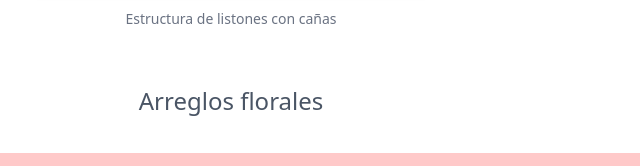
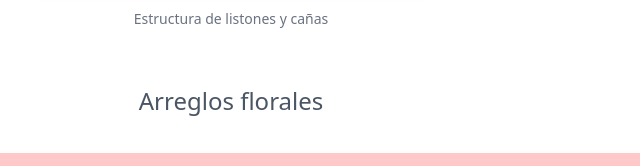
Before and after one commit to lafloradora/lafloradora.github.io, a website built with Parcel: page pages/proyectos.html in a window 1280 px wide. Shown: the part 3431-3597 px from the top of the page, 409-1049 px from the left. Built offline with nearby package versions, Linux system fonts and the light colour scheme.

Commit message:
fix: update image caption in proyectos.html for improved clarity

```diff
--- a/pages/proyectos.html
+++ b/pages/proyectos.html
@@ -118,7 +118,7 @@
           <div class="flex flex-col items-center">
             <img src="/images/image-proyectos/instalaciones/instalacion_05_listones.jpg" alt="Listones con cañas"
               class="w-full h-70 object-cover rounded-lg shadow mb-2" />
-            <h3 class="text-sm text-gray-500 mt-1">Estructura de listones con cañas</h3>
+            <h3 class="text-sm text-gray-500 mt-1">Estructura de listones y cañas</h3>
       </div>
       </div>
       <h2 class="text-2xl text-gray-600 text-center px-6 mb-1">
```
